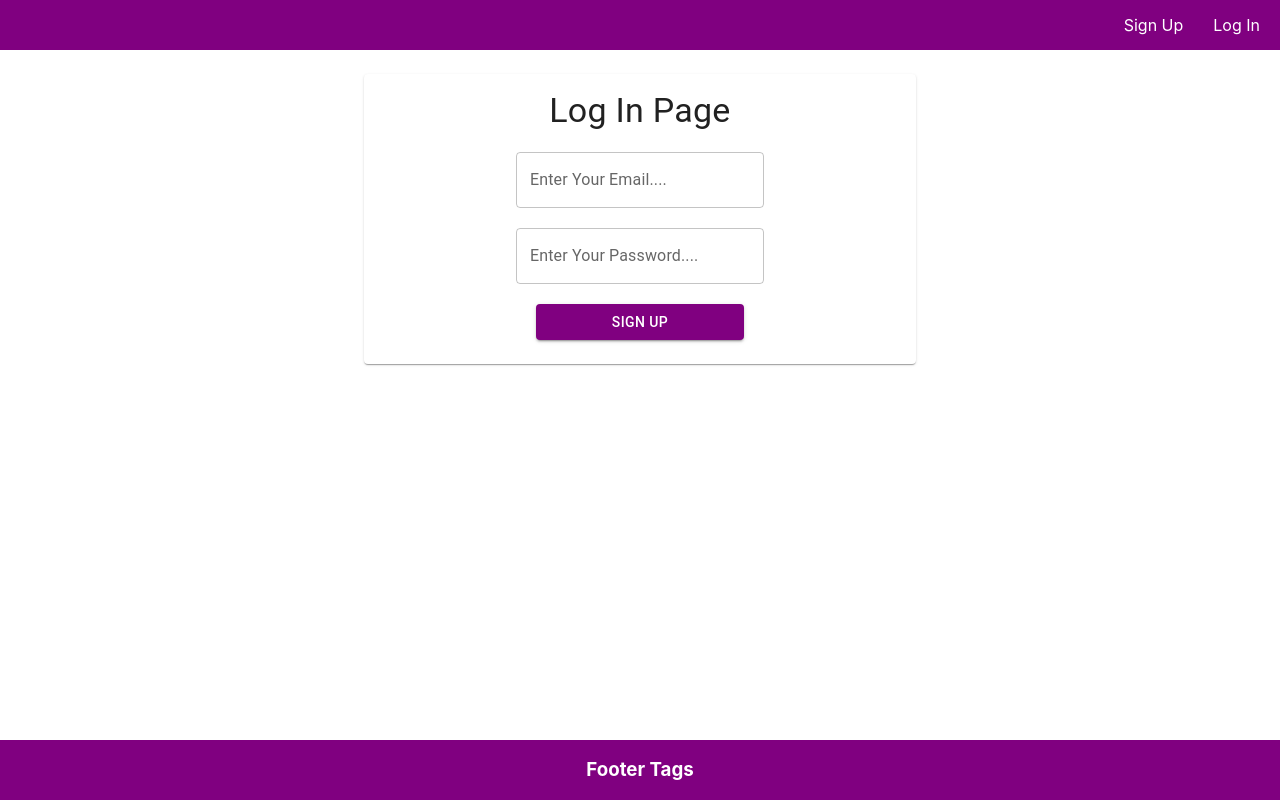
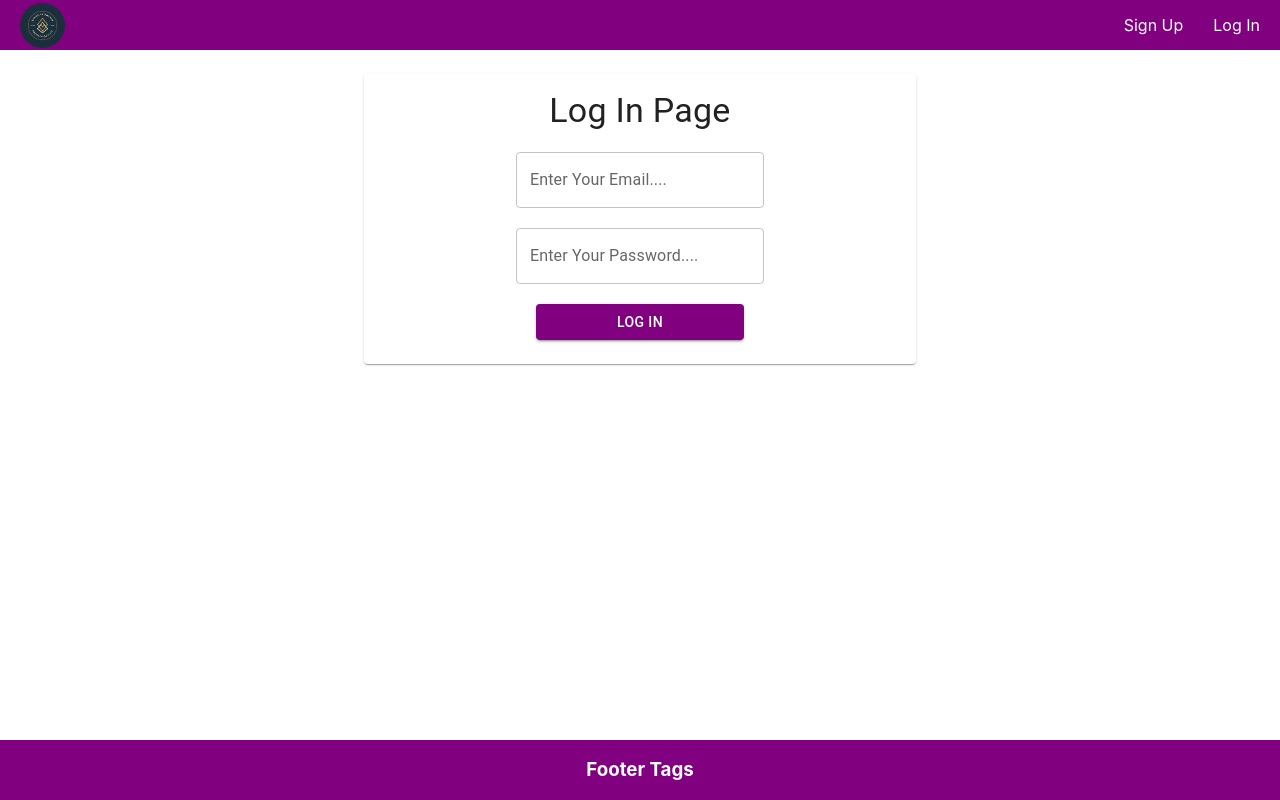
Before and after one commit to sumancoding/MERN-e-commerce-dashboard, a React (Create React App) app in the folder client/: page /login in a window 1280 px wide. Built offline with nearby package versions, Linux system fonts and the light colour scheme.

Commit message:
adding image

```diff
--- a/client/src/App.css
+++ b/client/src/App.css
@@ -26,3 +26,10 @@
 .nav-right {
   text-align: right;
 }
+.logo {
+  width: 45px;
+  float: left;
+  border-radius: 50%;
+  margin-top: 3px;
+  margin-left: 20px;
+}
--- a/client/src/component/Login.js
+++ b/client/src/component/Login.js
@@ -78,7 +78,7 @@ const Login = () => {
                   sx={{ bgcolor: "purple", width: "40%" }}
                   onClick={handleLogin}
                 >
-                  Sign Up
+                  Log In
                 </Button>
               </CardContent>
             </Card>
--- a/client/src/component/Nav.js
+++ b/client/src/component/Nav.js
@@ -1,5 +1,6 @@
 import React from "react";
 import { NavLink, useNavigate } from "react-router-dom";
+import Logo from "./logo.png";
 
 const Nav = () => {
   const auth = localStorage.getItem("user");
@@ -12,6 +13,7 @@ const Nav = () => {
 
   return (
     <div>
+      <img src={Logo} alt="website-logo" className="logo" />
       {auth ? (
         <ul className="nav-ul">
           <li>
@@ -29,8 +31,9 @@ const Nav = () => {
           <li>
             {" "}
             <NavLink onClick={logout} to="/signup">
-              Logout
+              Logout ({JSON.parse(auth).name})
             </NavLink>
+            {/*  when we take it from localStorage its in string format so we need to convert it to json */}
           </li>{" "}
         </ul>
       ) : (
```
Also changed, not shown: client/src/component/logo.png (added).
